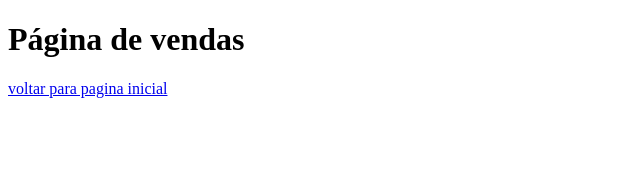
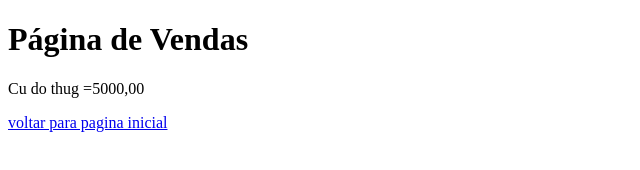
Before and after one commit to Lolomovies/auladololo, a plain HTML site: page Vendas.html in a window 1280 px wide. Shown: the whole page, without its empty margins (0-640 px from the left). Drawn offline with Linux system fonts and the light colour scheme.

Commit message:
acrescentado valor do buts do thug

```diff
--- a/Vendas.html
+++ b/Vendas.html
@@ -7,7 +7,9 @@
     <title>Document</title>
 </head>
 <body>
-    <h1>Página de vendas</h1>
+<h1>Página de Vendas</h1>
+
+     <p>Cu do thug =5000,00</p>
     <a href="index.html">voltar para pagina inicial</a>
 
 </body>
```
Also changed, not shown: index.html (+1 -1 lines).
